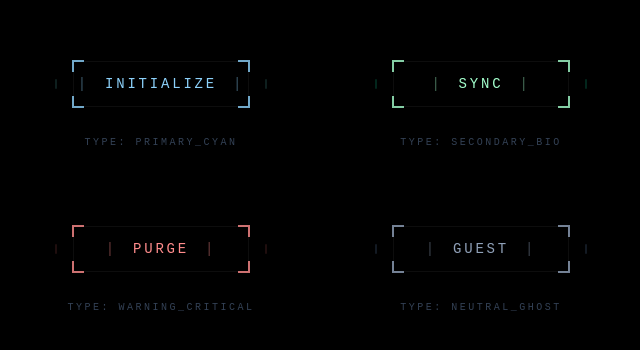
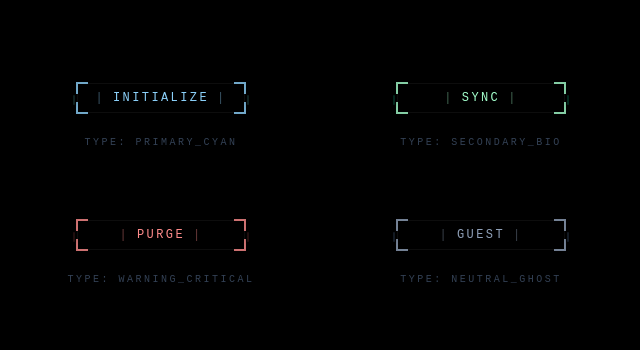
Before and after one commit to arrifat346afs/game-ui, a React (Vite) app: page / in a window 1280 px wide. Shown: the part 218-568 px from the top of the page, without its empty margins (319-959 px from the left). Built offline with nearby package versions, Linux system fonts and the light colour scheme.

Commit message:
chore(button): refine evil variant sizing and component style variables chore(button): update evil variant width, padding, text size chore(button): refactor main and evil state styles into const variables chore(button): adjust isEvil click target spacing and shadow effects

```diff
--- a/src/components/ui/button.tsx
+++ b/src/components/ui/button.tsx
@@ -109,7 +109,7 @@ const buttonVariants = cva(
         sm: "h-auto p-1.5 px-2 text-[10px] tracking-[1px]",
         lg: "h-auto p-3 px-5 text-sm tracking-[3px]",
         // Evil variants forced sizing
-        evil: "h-auto w-full px-8 py-3 text-sm",
+        evil: "h-auto w-[200px] px-4 py-1.5 text-xs",
       },
     },
     defaultVariants: {
@@ -150,14 +150,14 @@ const Button = React.forwardRef<HTMLButtonElement, CustomButtonProps>(({
       {/* Main Content Area */}
       <div className={cn(
         "relative w-full h-full flex items-center justify-center transition-all duration-400 border border-white/5",
-        isEvil ? "px-4 py-3 bg-black/40" : "px-7 py-2 rounded-lg",
+        isEvil ? "px-2 py-1.5 bg-black/40" : "px-7 py-2 rounded-lg",
         v.innerBg,
         v.textGlow,
         isEvil ? "group-hover/button:bg-black/10" : "group-hover/button:shadow-[inset_0_0_8px_rgba(255,255,255,0.1)]"
       )}>
-        {isEvil && <span className="mr-4 select-none font-light opacity-40">|</span>}
+        {isEvil && <span className="mr-2 select-none font-light opacity-40">|</span>}
         {children}
-        {isEvil && <span className="ml-4 select-none font-light opacity-40">|</span>}
+        {isEvil && <span className="ml-2 select-none font-light opacity-40">|</span>}
 
         {/* Evil Brackets (Visible only for Evil variants) */}
         {isEvil && (
```
